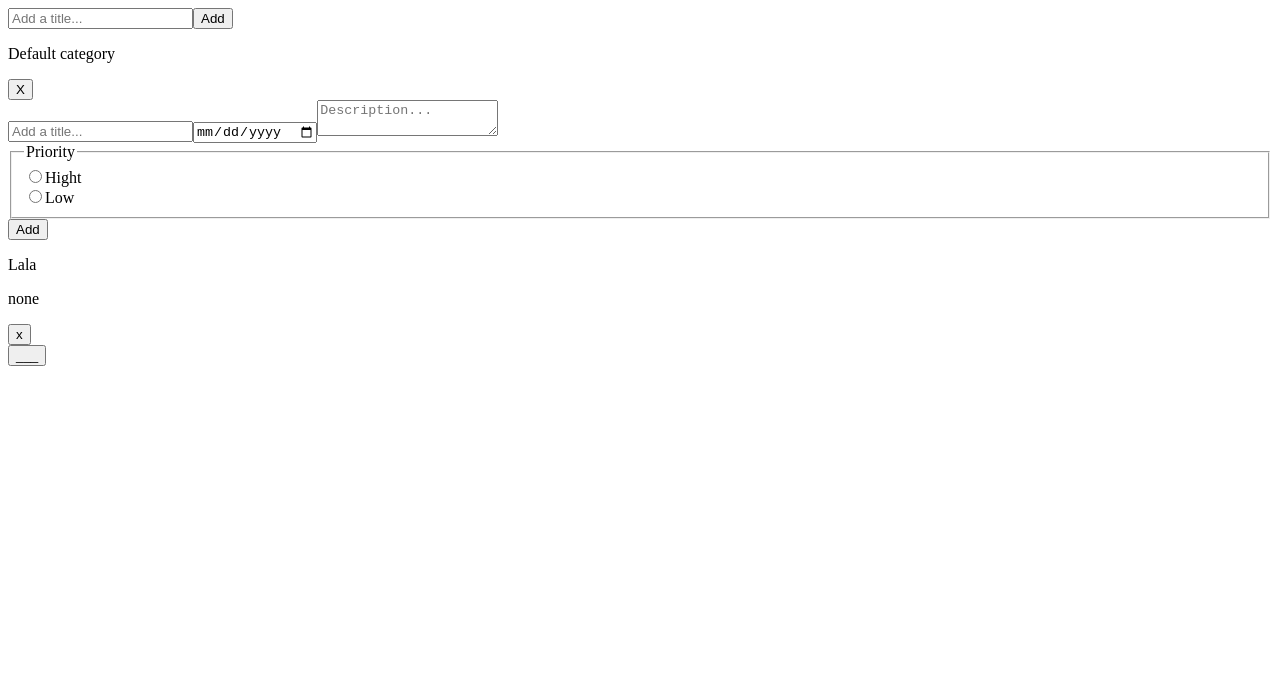
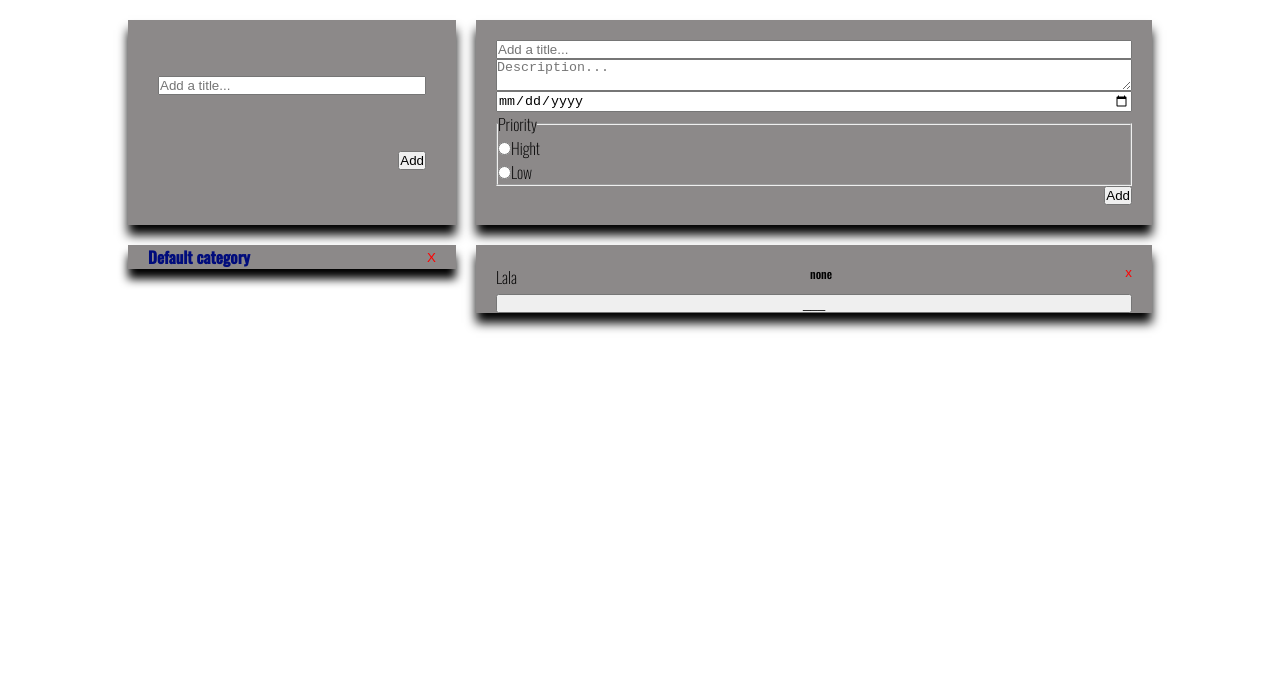
Before and after one commit to IonutzNcr/TodoList, a website built with webpack: page dist/index.html in a window 1280 px wide. Built offline with nearby package versions, Linux system fonts and the light colour scheme.

Commit message:
stucking on adding images files to my project...

```diff
--- a/src/appender.js
+++ b/src/appender.js
@@ -31,6 +31,9 @@ const appender = (()=>{
     const append_items = (category)=>{
         category.items.forEach(e=>{
             const div = document.createElement("div");
+            if(e.priority=="hight"){
+                div.classList.add("green");
+            }
             div.setAttribute("data-id",e.id);
             div.setAttribute("data-family",category.id);
             const div_visible = document.createElement("div");
@@ -38,20 +41,24 @@ const appender = (()=>{
             const p_title = document.createElement("p");
             p_title.textContent = e.title;
             const p_dueDate = document.createElement("p");
+            p_dueDate.classList.add("date");
             p_dueDate.textContent = e.dueDate;
             const button_remove = document.createElement("button");
             button_remove.textContent = "x";
+            button_remove.classList.add("remove_item");
             button_remove.addEventListener("click",events.remove_item.bind(null,button_remove));
 
             const div_hidden = document.createElement("div");
             div_hidden.classList.add("hidden");
             const p_description = document.createElement("p");
             p_description.textContent = e.description;
+            p_description.classList.add("description");
             div_hidden.appendChild(p_description);
 
             const div_show_details = document.createElement("div");
             const button_show_details = document.createElement("button");
             button_show_details.textContent = '___';
+            button_show_details.classList.add("details");
             button_show_details.addEventListener("click",events.display_details.bind(null,button_show_details));
             div_show_details.appendChild(button_show_details)
 
--- /dev/null
+++ b/src/categories.css
@@ -0,0 +1,19 @@
+#categories_container div{
+    display:flex;
+    background-color: rgba(36, 29, 29, 0.521);
+    box-shadow: 0 10px 10px 0;
+    justify-content: space-between;
+    padding:0 20px;
+}
+
+#categories_container{
+    display:flex;
+    flex-direction: column;
+    gap:20px;
+}
+
+#categories_container button{
+    border:none;
+    background:none;
+    color:red;
+}
--- a/src/controller.js
+++ b/src/controller.js
@@ -52,6 +52,12 @@ const controller = (()=>{
         }
     }
 
+   /*  const control_prio = (category)=>{
+        category.items.sort((a,b)=>{
+            if(a==)
+        })
+    } */
+
     return{
         add_category,
         remove_category,
--- a/src/default_page.js
+++ b/src/default_page.js
@@ -90,8 +90,8 @@ function _inputForItem(){
     add_btn.addEventListener("click",_clearInpus.bind(null,"item"))
 
     div.appendChild(input);
+    div.appendChild(input_description);
     div.appendChild(input_calendrier);
-    div.appendChild(input_description);
     div.appendChild(fieldset);
     div.appendChild(add_btn);
 
--- /dev/null
+++ b/src/general.css
@@ -0,0 +1,17 @@
+.bold{
+    font-weight: 600;
+    color:rgb(0, 12, 124);
+}
+
+.date {
+    font-weight: 500;
+    font-size: 12px;
+}
+
+.description{
+    font-family: 'Titillium Web', sans-serif;
+}
+
+div.green{
+    background-color: rgb(77, 189, 77);
+}
--- /dev/null
+++ b/src/input1.css
@@ -0,0 +1,20 @@
+/* layout */
+
+#container1{
+    padding:0 30px;
+    display:flex;
+    flex-direction: column;
+    justify-content: space-evenly;
+    box-shadow: 0 10px 10px 0;
+}
+
+/* style */
+
+#container1{
+    background-color: rgba(36, 29, 29, 0.521);
+}
+
+#add_category{
+    width: fit-content;
+    margin-left:auto;
+}
--- /dev/null
+++ b/src/input2.css
@@ -0,0 +1,14 @@
+#container3{
+    display:flex;
+    flex-direction: column;
+    background-color: rgba(36, 29, 29, 0.521);
+    padding:20px 20px;
+    justify-content: space-evenly;
+    box-shadow: 0 10px 10px 0;
+
+}
+
+#add_item{
+    width: fit-content;
+    margin-left:auto;
+}
--- /dev/null
+++ b/src/items.css
@@ -0,0 +1,31 @@
+*{
+    margin:0;
+    padding:0;
+}
+#items_container>div{
+    padding:20px 20px 0 20px;
+    justify-content: space-evenly;
+    box-shadow: 0 10px 10px 0;
+    margin-bottom: 20px;
+}
+
+.visible{
+    display:flex;
+    justify-content: space-between;
+    align-items: flex-start;
+}
+
+[data-id]{
+    background-color: rgba(36, 29, 29, 0.521);
+}
+.remove_item{
+    width: fit-content;
+    height: fit-content;
+    background: none;
+    border:none;
+    color:red;
+}
+
+.details{
+    width: 100%;
+}
--- /dev/null
+++ b/src/layout.css
@@ -0,0 +1,27 @@
+body{
+    margin:20px 10vw;
+    display: grid;
+    grid-template-columns: repeat(3,1fr);
+    grid-template-rows: repeat(3,1fr);
+    grid-gap: 20px;
+}
+
+#container1{
+    grid-column: 1/2;
+    grid-row:1/2;
+}
+
+#categories_container{
+    grid-column: 1/2;
+    grid-row: 2/4;
+}
+
+#container3{
+    grid-column: 2/4;
+    grid-row: 1/2;
+}
+
+#items_container{
+    grid-column: 2/4;
+    grid-row: 2/4;
+}
--- a/src/style.css
+++ b/src/style.css
@@ -1,3 +1,10 @@
+/* Only to hide a specific div */
+
+*{
+    margin:0;
+    padding:0;
+}
+
 .hidden{
     display:none;
 }
--- /dev/null
+++ b/src/typo.css
@@ -0,0 +1,6 @@
+@import url('https://fonts.googleapis.com/css2?family=Oswald:wght@200;400;500&family=Titillium+Web:ital,wght@1,200&display=swap');
+
+body{
+    font-family: 'Oswald', sans-serif;
+    font-weight: 200;
+}
--- a/webpack.config.js
+++ b/webpack.config.js
@@ -18,6 +18,10 @@ module.exports = {
         use: ['style-loader', 'css-loader'],
 
       },
+      {
+        test: /\.(png|svg|jpg|jpeg|gif)$/i,
+        type: 'asset/resource',
+      },
 
     ],
 
```
Also changed, not shown: src/allIn.js (+7 -0 lines), dist/main.js.
